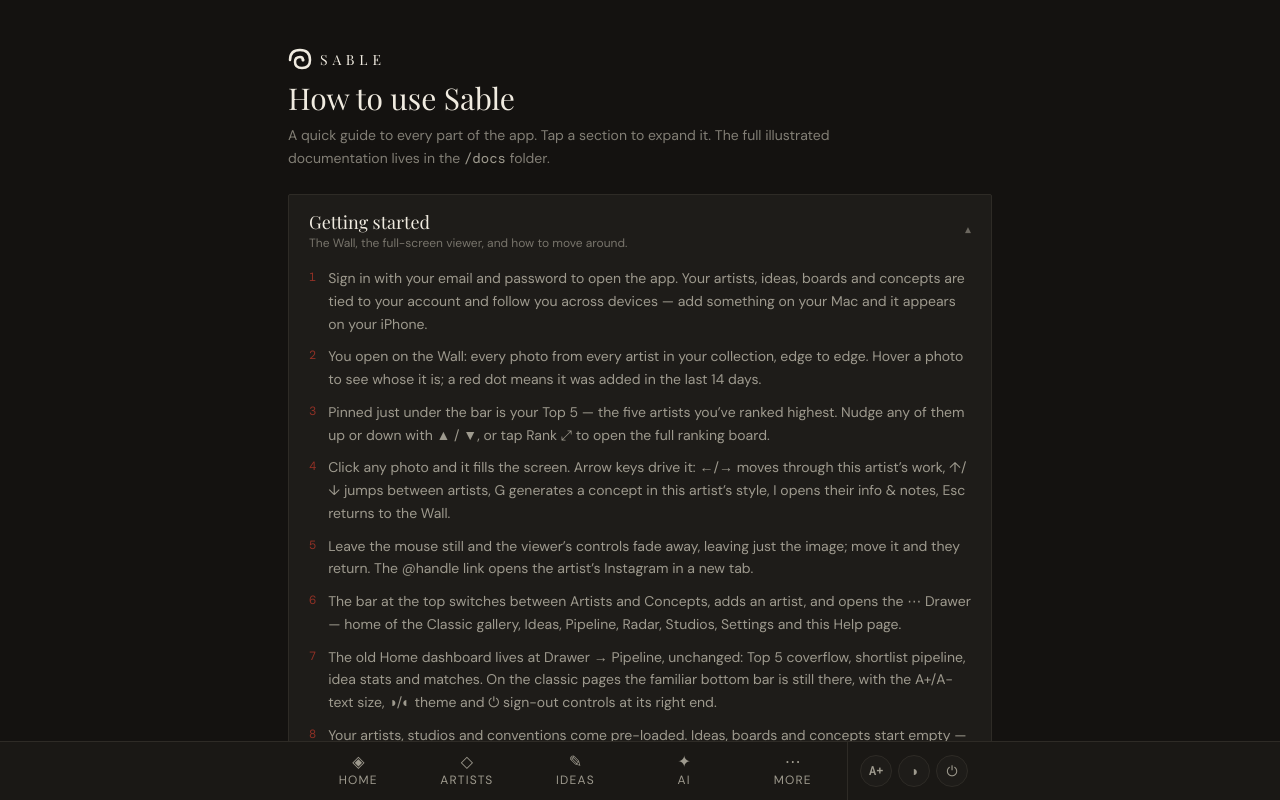
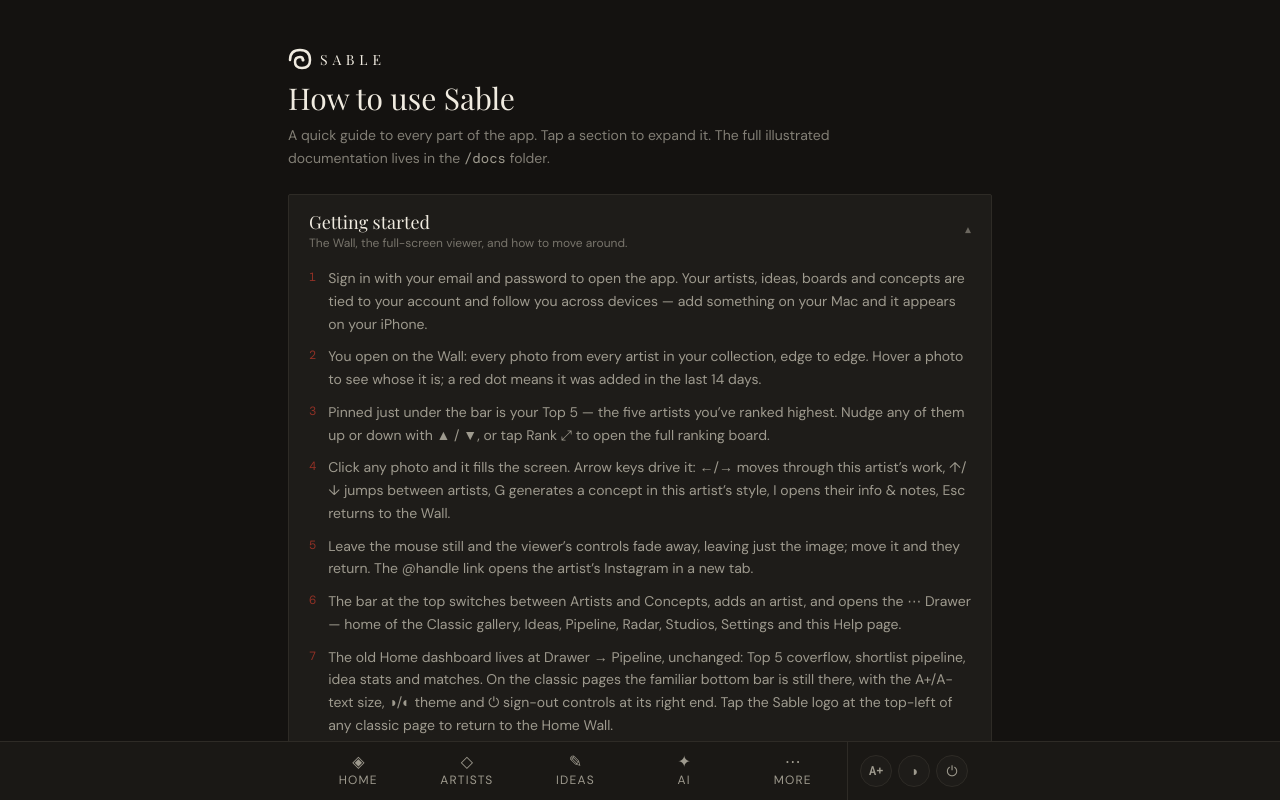
Before and after one commit to Pritesh1980/sable, a React (Vite) app: page /help in a window 1280 px wide. Both pictures are taken after typing "name@example.com", "Sample123" into the empty fields and a click on the button "Sign in". Shown: the top 800 px of the page. Built offline with nearby package versions, Linux system fonts and the light colour scheme; a web font is replaced by a local one.

Commit message:
docs(nav): explain logo home shortcut

```diff
--- a/src/pages/Help.jsx
+++ b/src/pages/Help.jsx
@@ -16,7 +16,7 @@ const SECTIONS = [
       'Click any photo and it fills the screen. Arrow keys drive it: ←/→ moves through this artist’s work, ↑/↓ jumps between artists, G generates a concept in this artist’s style, I opens their info & notes, Esc returns to the Wall.',
       'Leave the mouse still and the viewer’s controls fade away, leaving just the image; move it and they return. The @handle link opens the artist’s Instagram in a new tab.',
       'The bar at the top switches between Artists and Concepts, adds an artist, and opens the ⋯ Drawer — home of the Classic gallery, Ideas, Pipeline, Radar, Studios, Settings and this Help page.',
-      'The old Home dashboard lives at Drawer → Pipeline, unchanged: Top 5 coverflow, shortlist pipeline, idea stats and matches. On the classic pages the familiar bottom bar is still there, with the A+/A− text size, ◑/◐ theme and ⏻ sign-out controls at its right end.',
+      'The old Home dashboard lives at Drawer → Pipeline, unchanged: Top 5 coverflow, shortlist pipeline, idea stats and matches. On the classic pages the familiar bottom bar is still there, with the A+/A− text size, ◑/◐ theme and ⏻ sign-out controls at its right end. Tap the Sable logo at the top-left of any classic page to return to the Home Wall.',
       'Your artists, studios and conventions come pre-loaded. Ideas, boards and concepts start empty — you build those.',
     ],
   },
```
Also changed, not shown: public/guide/help-overview.png, 1 other file (tests, documents, lock files or other folders).
